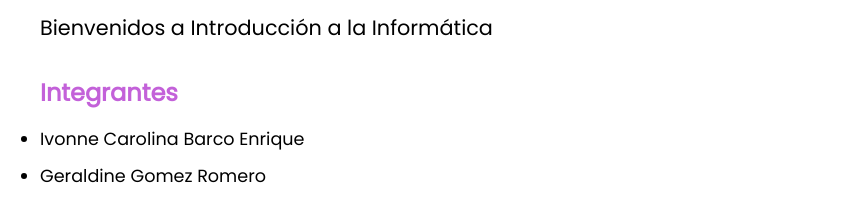
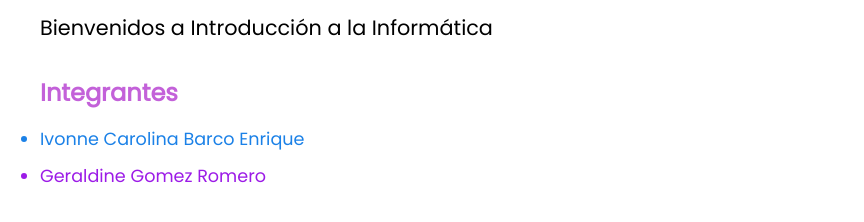
Before and after one commit to IvonneBarco/practica-repositorios-dh, a plain HTML site: page index.html in a window 1280 px wide. Shown: the part 108-330 px from the top of the page, without its empty margins (0-864 px from the left). Drawn offline with Linux system fonts and the light colour scheme.

Commit message:
Adicionanado estilos

```diff
--- a/index.html
+++ b/index.html
@@ -13,8 +13,8 @@
     <p>Bienvenidos a Introducción a la Informática</p>
     <h2>Integrantes</h1>
         <ul>
-            <li>Ivonne Carolina Barco Enrique</li>
-            <li>Geraldine Gomez Romero</li>
+            <li class="name-a">Ivonne Carolina Barco Enrique</li>
+            <li class="name-b">Geraldine Gomez Romero</li>
         </ul>
 </body>
 
--- a/style.css
+++ b/style.css
@@ -32,3 +32,11 @@ li {
     font-size: 1.1rem;
     margin-bottom: 0.7rem;
 }
+
+.name-a {
+    color: #1b81e7;
+}
+
+.name-b {
+    color: #9c1be7;
+}
```
Also changed, not shown: 1 other file.
